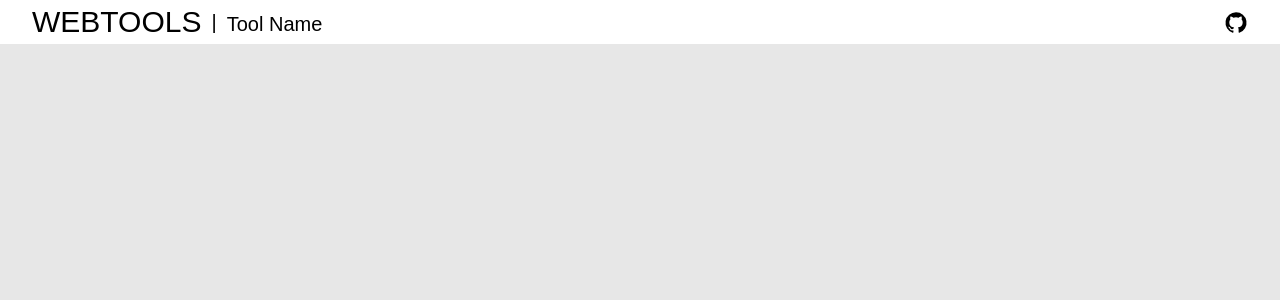
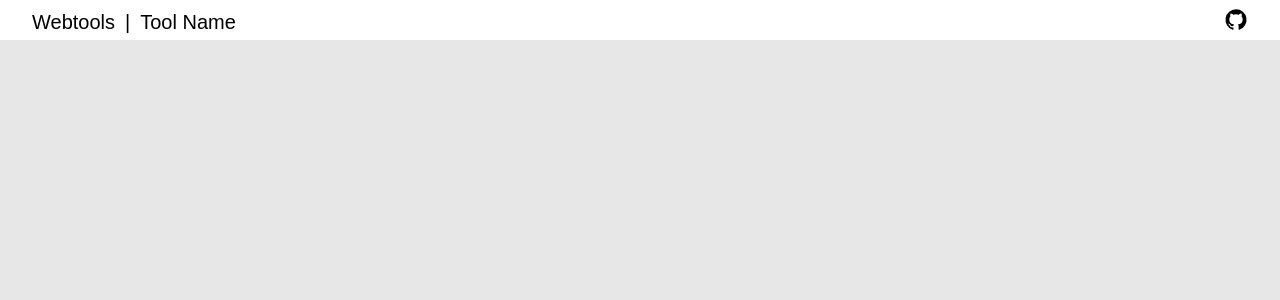
Before and after one commit to radiorambo/webtools, a SvelteKit app: page / in a window 1280 px wide. Shown: the top 300 px of the page. Built offline with nearby package versions, Linux system fonts and the light colour scheme; a web font is replaced by a local one.

Commit message:
improve styles

```diff
--- a/src/app.css
+++ b/src/app.css
@@ -2,7 +2,7 @@
 @import 'tailwindcss';
 
 body {
-	@apply font-sans bg-background-light dark:bg-background-dark text-text-light dark:text-text-dark  mx-auto;
+	@apply font-sans bg-background-light dark:bg-background-dark text-text-light dark:text-text-dark selection:bg-primary-dark/80 selection:text-white dark:selection:bg-primary-light/70 dark:selection:text-text-light mx-auto;
 }
 
 @theme {
@@ -13,14 +13,18 @@ body {
 	/* colors */
 	--color-*: initial;
 
-	--color-primary-dark: oklch(26.75% 0 0);
-	--color-primary-light: oklch(100% 0 0);
-	--color-text-light: oklch(0% 0 0);
-	--color-text-dark: oklch(93.95% 0 0);
-	--color-background-light: oklch(92.94% 0 0);
-	--color-background-dark: oklch(20.83% 0 0);
-	--color-svg-light: oklch(0% 0 0);
-	--color-svg-dark: oklch(100% 0 0);
+	--color-white: oklch(1 0 0);
+	--color-black: oklch(0 0 0);
+
+	--color-primary-light: oklch(1 0 0);
+	--color-text-light: oklch(0 0 0);
+	--color-background-light: oklch(0.9294 0 0);
+	--color-svg-light: oklch(0 0 0);
+
+	--color-primary-dark: oklch(0.2675 0 0);
+	--color-text-dark: oklch(0.9395 0 0);
+	--color-background-dark: oklch(0.2083 0 0);
+	--color-svg-dark: oklch(1 0 0);
 
 	/* breakpoints */
 	--breakpoint-*: initial;
--- a/src/lib/components/Header.svelte
+++ b/src/lib/components/Header.svelte
@@ -7,11 +7,13 @@
 <section class="dark:bg-primary-dark bg-primary-light">
 	<section class="flex justify-between py-4 px-32">
 		<section class="flex gap-10">
-			<a href="/" class="text-3xl font-display">WEBTOOLS</a>
+			<a href="/" class="text-xl mt-4 font-display">Webtools</a>
 			<span class="mt-4 text-xl hidden tablet:block">|</span>
-			<p class="mt-6 text-xl font-medium hidden tablet:block">{navigationPreferences.toolName}</p>
+			<p class="mt-4 text-xl font-medium hidden tablet:block font-display">
+				{navigationPreferences.toolName}
+			</p>
 		</section>
-		<section class="mt-6 flex gap-4">
+		<section class="pt-3 flex gap-4">
 			<Github />
 		</section>
 	</section>
--- a/src/lib/components/SideTabs.svelte
+++ b/src/lib/components/SideTabs.svelte
@@ -10,7 +10,7 @@
 </script>
 
 <section class="relative w-[60vw] tablet:w-1/4 2xl:w-1/5">
-	<section class="flex flex-col gap-8 sticky top-155 tablet:top-125">
+	<section class="flex flex-col gap-8 sticky top-152 tablet:top-122">
 		{#each tabs as tab}
 			<a
 				href={tab.routeId}
--- a/src/routes/texteditor/+layout.svelte
+++ b/src/routes/texteditor/+layout.svelte
@@ -24,16 +24,13 @@
 			: ' right-4  '} "
 	>
 		<SideTabs {tabs} />
-
-		<!-- don't add both classes, will break layout -->
-
 		<section
 			class="{navigationPreferences.isSidemenuOpen
 				? 'w-[36vw] overflow-hidden sm:w-[38vw]'
 				: ' '} mb-50 h-fit min-h-screen tablet:mr-40 mr-10 tablet:w-3/4 2xl:w-4/5"
 		>
 			<div
-				class="min-h-screen w-[91vw] bg-primary-light p-28 outline-1 -outline-offset-[12px] outline-text-light/20 dark:bg-primary-dark dark:outline-text-dark/20 tablet:w-auto"
+				class="min-h-screen w-[91vw] bg-primary-light p-28 outline-1 -outline-offset-12 outline-text-light/20 dark:bg-primary-dark dark:outline-text-dark/20 tablet:w-auto"
 			>
 				{@render children?.()}
 			</div>
```
